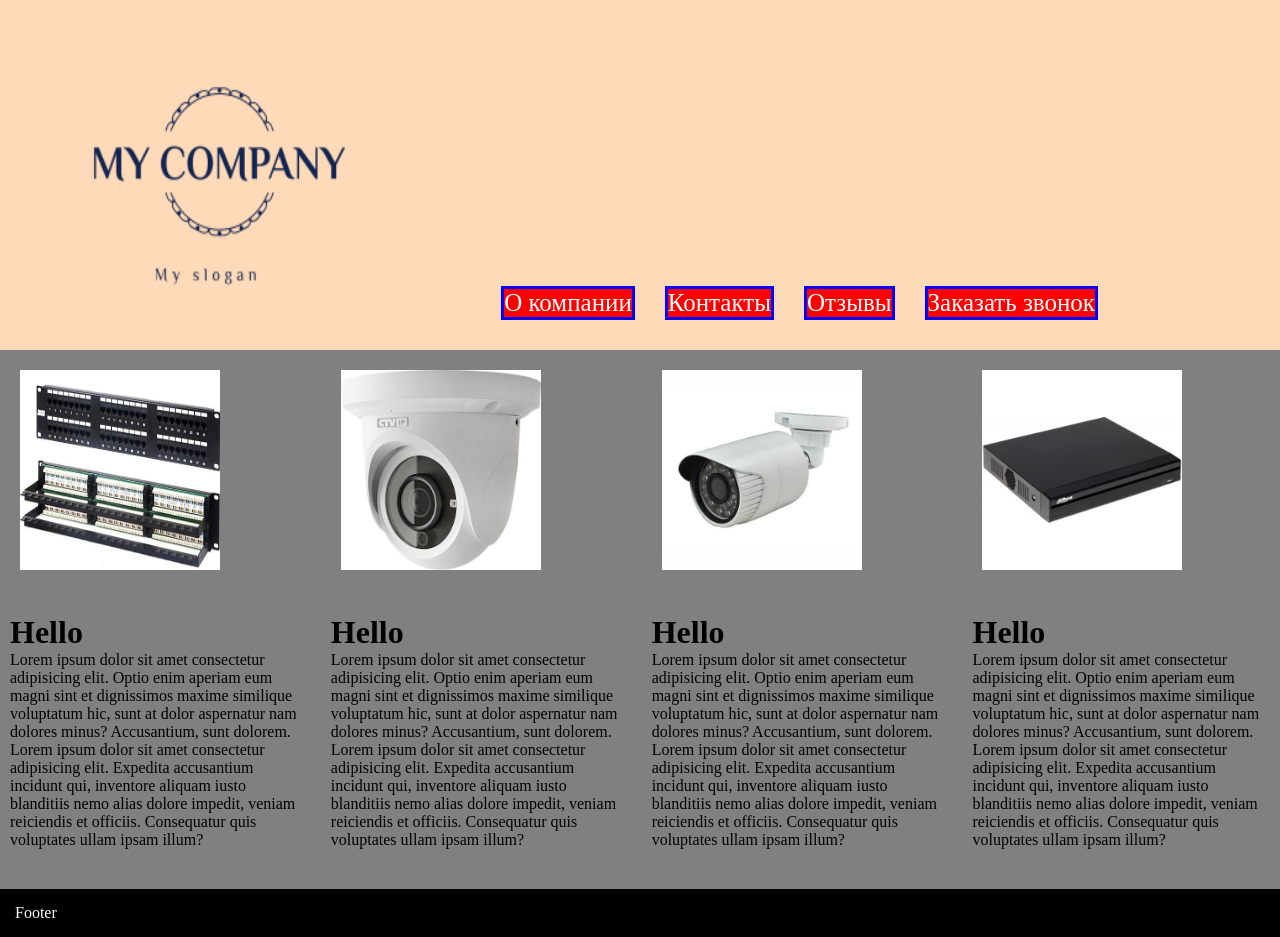
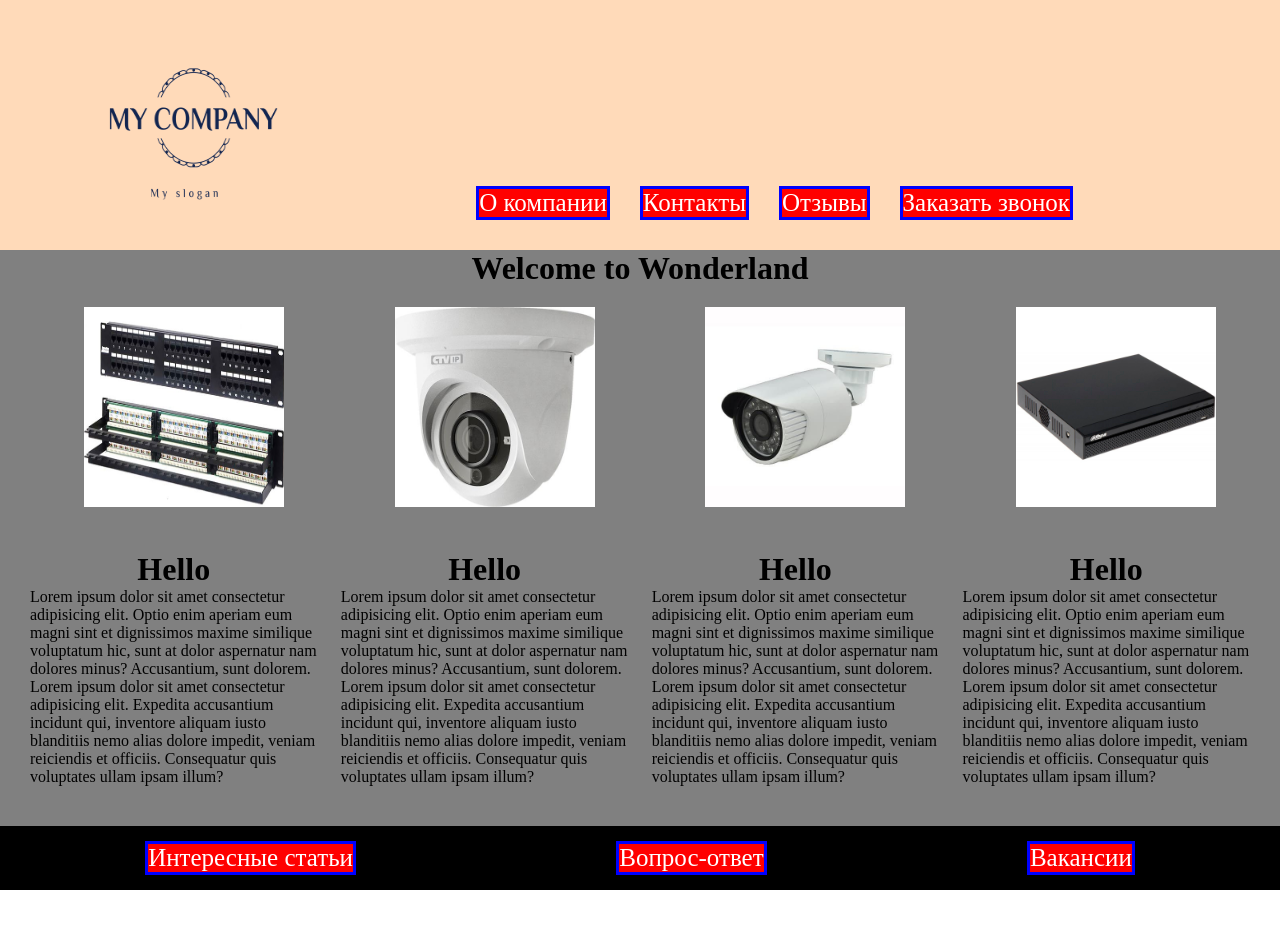
Before and after one commit to RxNsx/Maxon, a plain HTML site: page Index.html in a window 1280 px wide. After the commit the page ends 890 px from the top, so only its background shows below. Drawn offline with Linux system fonts and the light colour scheme.

Commit message:
aligned main content

```diff
--- a/Index.html
+++ b/Index.html
@@ -22,6 +22,7 @@
         </nav>
     </header>
     <main class="main">
+        <h1>Welcome to Wonderland</h1>
         <div class="grid">
             <div class="grid_itm">
                 <div class="grid_img sqr">
@@ -58,7 +59,11 @@
         </div>
     </main>
     <footer class="footer">
-        <p>Footer</p>
+        <nav class="footernav">
+            <a href="#" class="footernav_itm">Интересные статьи</a>
+            <a href="#" class="footernav_itm">Вопрос-ответ</a>
+            <a href="#" class="footernav_itm">Вакансии</a>
+        </nav>
     </footer>
 </body>
 </html>
--- a/css/style.css
+++ b/css/style.css
@@ -48,8 +48,8 @@ h1 {
 }
 
 .logoimg {
-    width: 300px;
-    height: 300px;
+    width: 200px;
+    height: 200px;
 }
 
 .logo {
@@ -84,8 +84,17 @@ h1 {
     background: gray;
     width: 100%;
     margin: auto;
+    padding: 0 20px;
     flex: auto;
     box-sizing: border-box;
+}
+
+.main h1{
+    text-align: center;
+}
+
+.main .grid_img{
+    text-align: center;
 }
 
 .grid {
@@ -130,6 +139,21 @@ h1 {
     box-sizing: border-box;
 }
 
+.footernav {
+    display: flex;
+    justify-content: space-around;
+}
+
+.footernav_itm {
+    display: flex;
+    background: red;
+    border: 3px solid blue;
+    font-size: 25px;
+    color: #fff;
+    text-decoration: none;
+    margin: 0 15px;
+}
+
 @media screen and (max-width: 955px) {
 
 
```
